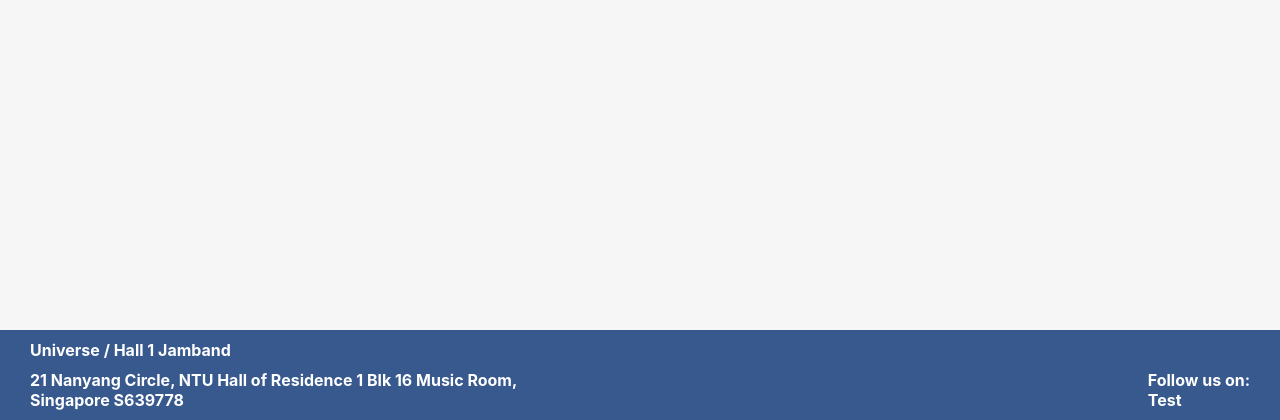
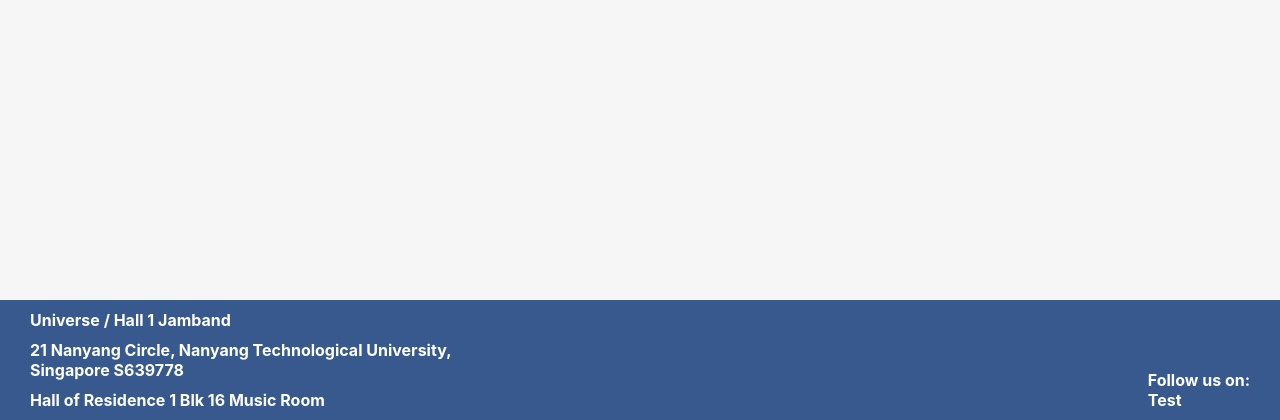
Before and after one commit to TZBAvyy/jamband-website, a Django app: template website/home/templates/base/base.html in a window 1280 px wide. Shown: the part 380-800 px from the top of the page. Run offline with Django 5.2, Linux system fonts and the light colour scheme; the template is opened without the code that fills it, so the values that code supplies are empty.

Commit message:
Adjust content and footer

```diff
--- a/website/home/static/home/index.css
+++ b/website/home/static/home/index.css
@@ -4,5 +4,5 @@
 }
 
 .section {
-    margin: 10px 0;
+    margin: 10px 0 30px;
 }
--- a/website/home/templates/base/footer.html
+++ b/website/home/templates/base/footer.html
@@ -3,9 +3,10 @@
         <p>Universe / Hall 1 Jamband</p>
         <p>
             21 Nanyang Circle,
-            NTU Hall of Residence 1 Blk 16 Music Room,
+            Nanyang Technological University,
             Singapore S639778
         </p>
+        <p>Hall of Residence 1 Blk 16 Music Room</p>
     </div>
     <div class="footer-item">
         <div>
```
